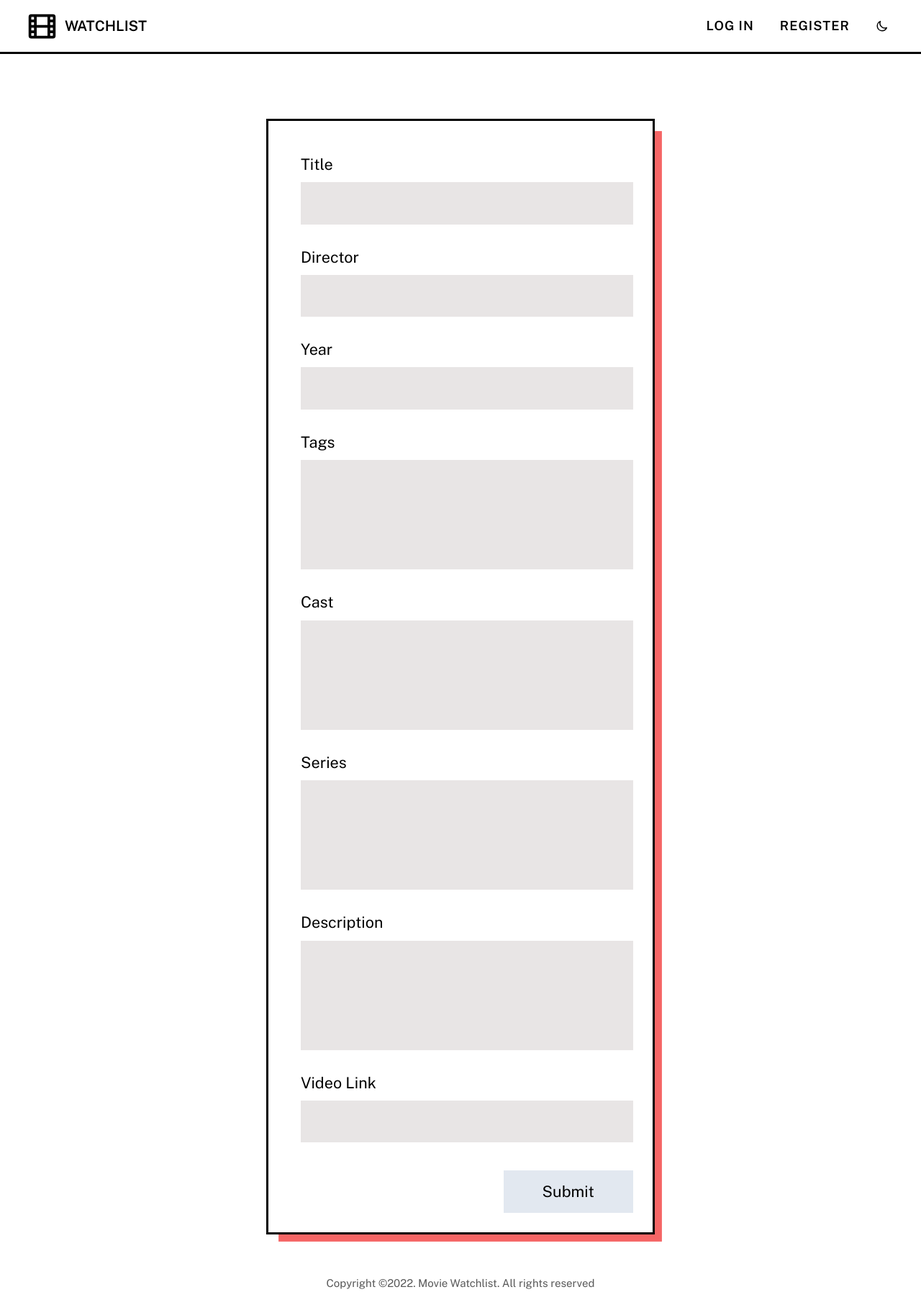
After one commit to ashereth/Movie-Watchlist, a Flask app: template movie_library/templates/movie_form.html in a window 1280 px wide. The commit adds this page. Shown: the whole page at 72% size. Run offline with Flask 3, Linux system fonts and the light colour scheme; the template is opened without the code that fills it: values that come from a table or form of the project are taken from there, others are empty.

Commit message:
able to edit movie details page

```diff
--- a/movie_library/forms.py
+++ b/movie_library/forms.py
@@ -1,5 +1,5 @@
 from flask_wtf import FlaskForm
-from wtforms import IntegerField, StringField, SubmitField
+from wtforms import IntegerField, StringField, SubmitField, TextAreaField, URLField
 from wtforms.validators import InputRequired, NumberRange
 
 #create a class form to hold all the movie form data and make all of the fields required
@@ -13,7 +13,39 @@ class MovieForm(FlaskForm):
                             # create a range of sumbers that this feild must be within
                             NumberRange(min=1878, max=2050,
                             #create an error message that will be displayed if the form is filled out wrong
-                            message="Please enter a valid year in the format YYYY")])
+                            message="Please enter a valid year in the format YYYY")
+                        ]
+                    )
 
 
     submit = SubmitField("Add Movie")
+
+
+
+class StringListField(TextAreaField):
+    def _value(self):
+        #if there is value in self.data return a multi line string for self.data
+        if self.data:
+            return "\n".join(self.data)
+        else:
+            return ""
+
+
+    def process_formdata(self, valuelist):
+        #if there is something in valuelist[0]
+        if valuelist and valuelist[0]:
+            #self.data is assigned to all the lines in valuelist[0]
+            self.data = [line.strip() for line in valuelist[0].split("\n")]
+        #if valuelist is empty set self.data to empty list
+        else:
+            self.data = []
+
+
+class ExtendedMovieForm(MovieForm):
+    cast = StringListField("Cast")
+    series = StringListField("Series")
+    tags = StringListField("Tags")
+    description = TextAreaField("Description")
+    video_link = URLField("Video Link")
+
+    submit = SubmitField("Submit")
--- a/movie_library/static/css/forms.css
+++ b/movie_library/static/css/forms.css
@@ -68,7 +68,7 @@
 
 .form__link {
     text-decoration: none;
-    color: var(--accent-colour);
+    color: var(--accent-color);
 }
 
 .form__link:hover {
--- a/movie_library/static/css/main.css
+++ b/movie_library/static/css/main.css
@@ -6,7 +6,7 @@
   --background-color: #fff;
   --accent-color: #f56565;
   --accent-color-2: #3bb54a;
-  --tag-colour: #e5e5e5;
+  --tag-color: #e5e5e5;
 
   --border: 3px solid #000;
 }
@@ -20,7 +20,7 @@
   --background-color: #1c2023;
   --accent-color: #f56565;
   --accent-color-2: #3bb54a;
-  --tag-colour: var(--accent-colour-2);
+  --tag-colour: var(--accent-color-2);
 
   --border: 3px solid #fff;
 }
--- a/movie_library/static/css/movie_details.css
+++ b/movie_library/static/css/movie_details.css
@@ -90,7 +90,7 @@
 
   .movie__tag {
     padding: 3px 8px;
-    background-color: var(--tag-colour);
+    background-color: var(--accent-color-2);
   }
 
   .movie__tag:not(:first-of-type) {
--- a/movie_library/templates/macros/fields.html
+++ b/movie_library/templates/macros/fields.html
@@ -11,3 +11,16 @@
         {% endfor %}
     </div>
 {% endmacro %}
+
+{% macro render_area_field(field) %}
+<div class="form__group">
+    <!--get the form label-->
+    {{ field.label(class_="form__label") }}
+    <!--create an input field for the form-->
+    {{ field(rows=4, class_="form__field", style="resize: none") }}
+    <!--print out any errors made by validation of fields-->
+    {% for error in field.errors %}
+        <span class="form__error"> {{ error }}</span>
+    {% endfor %}
+</div>
+{% endmacro %}
--- a/movie_library/templates/movie_details.html
+++ b/movie_library/templates/movie_details.html
@@ -27,15 +27,15 @@
                     <!--if the movie was watched print when it was last watched else print not watched yet-->
                     {% if movie.last_watched %}
                         <p>
-                            Last watched: <a href="#" class="watched__link">
+                            Last watched: <a href="{{ url_for('pages.watch_today', _id=movie._id) }}" class="watched__link">
                                 <time datetime="{{ movie.last_watched }}">{{movie.last_watched.strftime("%d %b %Y")}}</time>
                             </a>
                         </p>
                     {% else %}
                         <!--if it hasnt been watched add a link to mark it as watched-->
-                        <p><a href="#" class="watched__link">Not watched yet</a></p>
+                        <p><a href="{{ url_for('pages.watch_today', _id=movie._id) }}" class="watched__link">Not watched yet</a></p>
                     {% endif %}
-                    <a class="movie__edit" href="#">Edit {{ pencil("pencil") }}</a>
+                    <a class="movie__edit" href="{{ url_for('pages.edit_movie', _id=movie._id) }}">Edit {{ pencil("pencil") }}</a>
                 </div>
             </div>
             <div class="header__row">
--- /dev/null
+++ b/movie_library/templates/movie_form.html
@@ -0,0 +1,31 @@
+{% from 'macros/fields.html' import render_area_field, render_text_field %}
+
+{% extends 'layout.html' %}
+
+{% block head_content %}
+    <link rel="stylesheet" href="{{ url_for('static', filename='css/forms.css') }}">
+{% endblock head_content %}
+
+{% block main_content %}
+    <!--set novalidate because we already set up validation with wt forms-->
+    <form name="add_movie" method="post" novalidate class="form">
+        <div class="form__container">
+                <!--use this for protection always include for forms-->
+                {{ form.hidden_tag() }}
+                <!--call our function on each part of the form to populate it-->
+                {{ render_text_field(form.title) }}
+                {{ render_text_field(form.director) }}
+                {{ render_text_field(form.year) }}
+
+                {{ render_area_field(form.tags) }}
+                {{ render_area_field(form.cast) }}
+                {{ render_area_field(form.series) }}
+                {{ render_area_field(form.description) }}
+
+                {{ render_text_field(form.video_link) }}
+
+                <!--add a submit button for the form like this-->
+                <div>{{ form.submit(class_="button button--form") }}</div>
+        </div>
+    </form>
+{% endblock main_content %}
```
Also changed, not shown: movie_library/routes.py (+39 -1 lines). Lines whose indentation alone changed are shown as unchanged.
